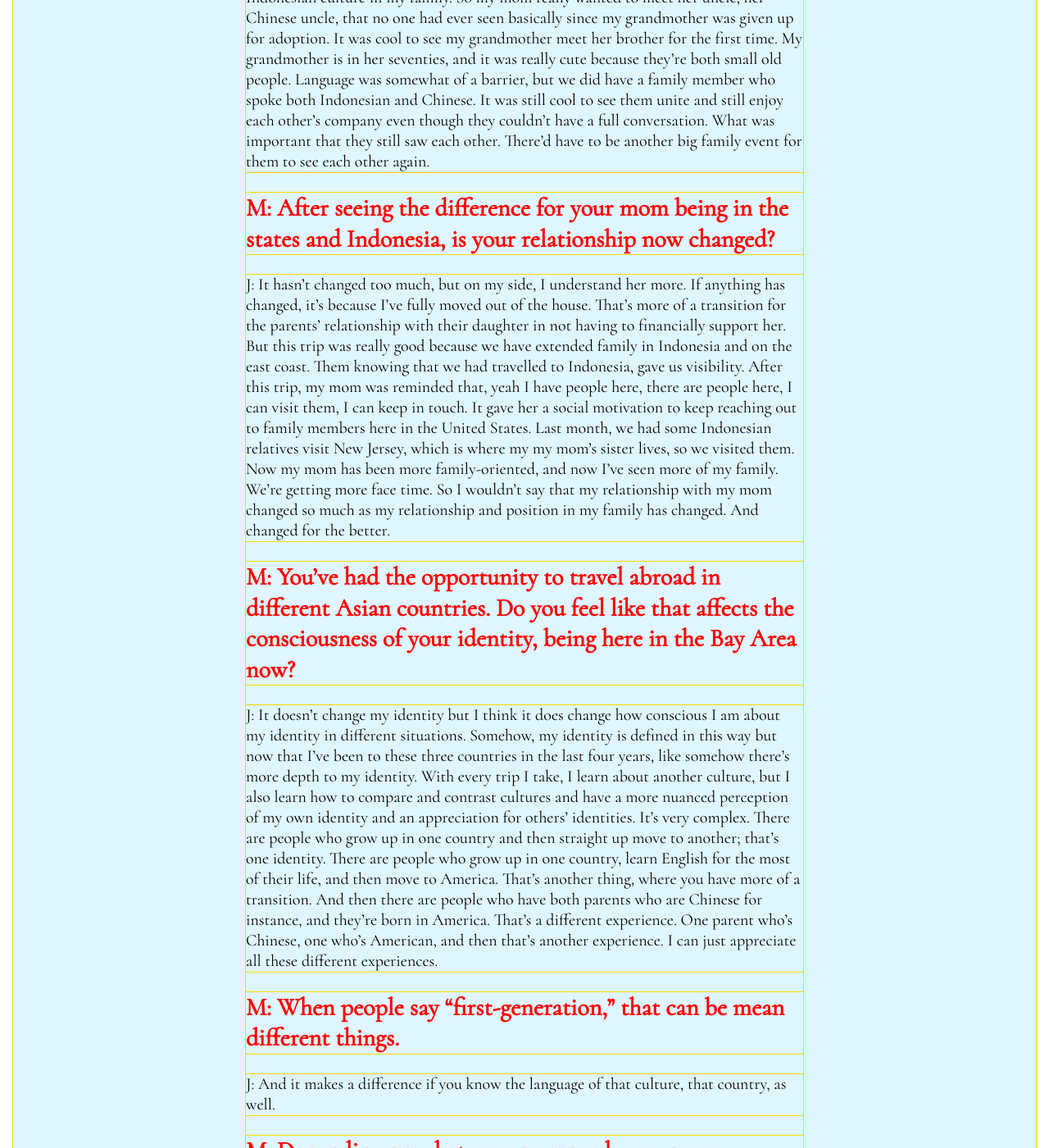
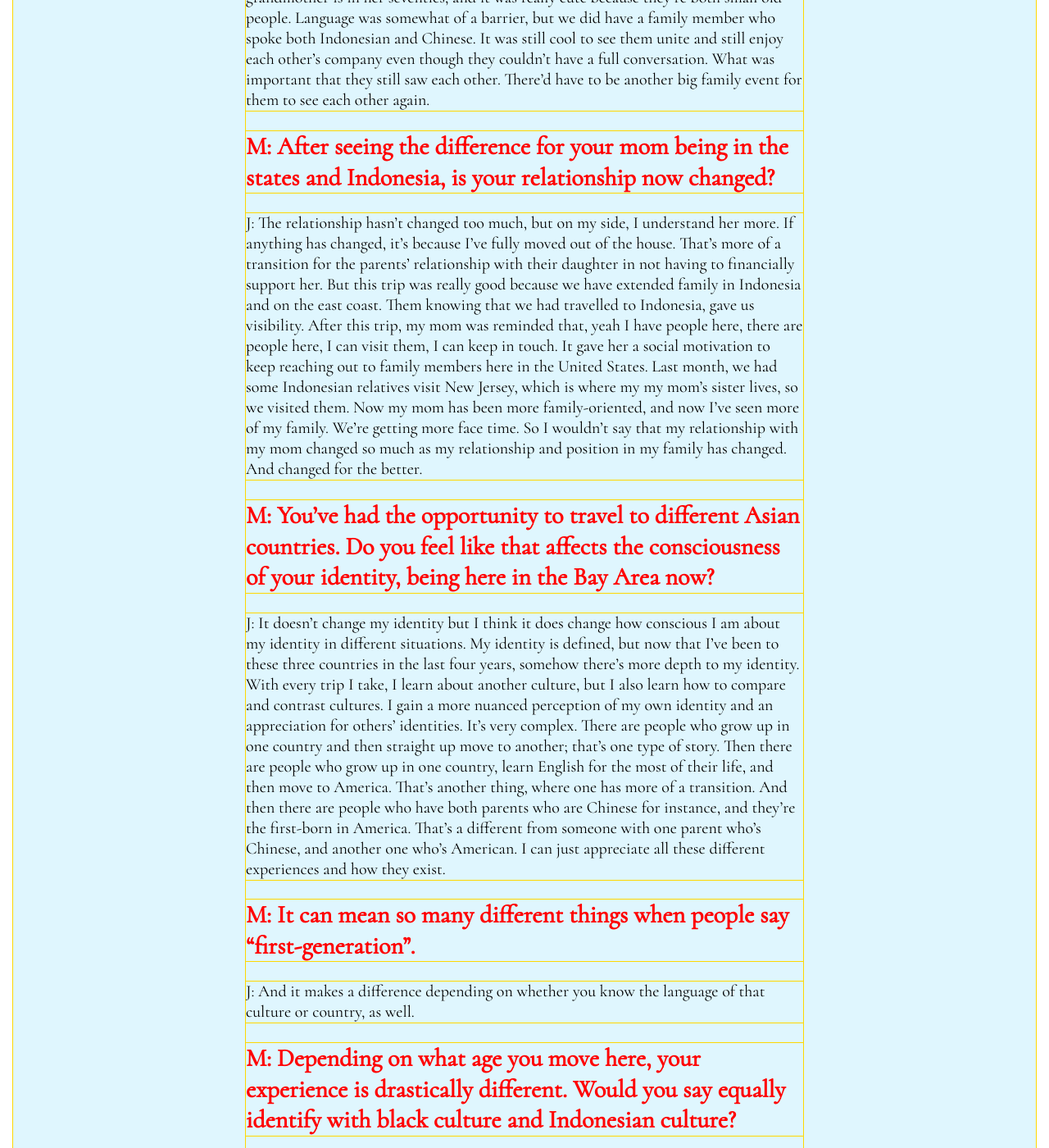
Before and after one commit to meirumag/meirumag.github.io, a Jekyll site: the page built from _posts/2017-05-21-jessica.markdown, in a window 1280 px wide and 1400 px high, scrolled down 6656 px. Shown: the whole window at 82% size. Built offline with Jekyll 4.4.1, drawn with Linux system fonts in a browser that asks for light colours; nearby versions of some CDN libraries; some web fonts are replaced; some of the changed text lies outside the part shown.

Commit message:
Updated Jessica

```diff
--- a/_posts/2017-05-21-jessica.markdown
+++ b/_posts/2017-05-21-jessica.markdown
@@ -12,7 +12,7 @@
 
 {{ writing }}
 
-## Meiru Mag: Hey Jessica! Let’s have you start by telling us a bit about yourself and where you grew up.
+## Meiru Mag: Hey Jessica. Let’s have you start by telling us a bit about yourself and where you grew up.
 
 Jessica: My name is Jessica. I’m 24 years old, and I’ve been out of college for about two years now. I’m an engineer here in the South Bay. I like to do artsy things, and I’m interested in languages. I like cultures. I grew up in Southern California and spent most of my life there. I went to college here in the South Bay and went back home for a year after college.
 
@@ -112,15 +108,15 @@
 
 ## M: After seeing the difference for your mom being in the states and Indonesia, is your relationship now changed?
 
-J: It hasn’t changed too much, but on my side, I understand her more. If anything has changed, it’s because I’ve fully moved out of the house. That’s more of a transition for the parents’ relationship with their daughter in not having to financially support her. But this trip was really good because we have extended family in Indonesia and on the east coast. Them knowing that we had travelled to Indonesia, gave us visibility. After this trip, my mom was reminded that, yeah I have people here, there are people here, I can visit them, I can keep in touch. It gave her a social motivation to keep reaching out to family members here in the United States. Last month, we had some Indonesian relatives visit New Jersey, which is where my my mom’s sister lives, so we visited them. Now my mom has been more family-oriented, and now I’ve seen more of my family. We’re getting more face time. So I wouldn’t say that my relationship with my mom changed so much as my relationship and position in my family has changed. And changed for the better.
+J: The relationship hasn’t changed too much, but on my side, I understand her more. If anything has changed, it’s because I’ve fully moved out of the house. That’s more of a transition for the parents’ relationship with their daughter in not having to financially support her. But this trip was really good because we have extended family in Indonesia and on the east coast. Them knowing that we had travelled to Indonesia, gave us visibility. After this trip, my mom was reminded that, yeah I have people here, there are people here, I can visit them, I can keep in touch. It gave her a social motivation to keep reaching out to family members here in the United States. Last month, we had some Indonesian relatives visit New Jersey, which is where my my mom’s sister lives, so we visited them. Now my mom has been more family-oriented, and now I’ve seen more of my family. We’re getting more face time. So I wouldn’t say that my relationship with my mom changed so much as my relationship and position in my family has changed. And changed for the better.
 
-## M: You’ve had the opportunity to travel abroad in different Asian countries. Do you feel like that affects the consciousness of your identity, being here in the Bay Area now?
+## M: You’ve had the opportunity to travel to different Asian countries. Do you feel like that affects the consciousness of your identity, being here in the Bay Area now?
 
-J: It doesn’t change my identity but I think it does change how conscious I am about my identity in different situations. Somehow, my identity is defined in this way but now that I’ve been to these three countries in the last four years, like somehow there’s more depth to my identity. With every trip I take, I learn about another culture, but I also learn how to compare and contrast cultures and have a more nuanced perception of my own identity and an appreciation for others’ identities. It’s very complex. There are people who grow up in one country and then straight up move to another; that’s one identity. There are people who grow up in one country, learn English for the most of their life, and then move to America. That’s another thing, where you have more of a transition. And then there are people who have both parents who are Chinese for instance, and they’re born in America. That’s a different experience. One parent who’s Chinese, one who’s American, and then that’s another experience. I can just appreciate all these different experiences.
+J: It doesn’t change my identity but I think it does change how conscious I am about my identity in different situations. My identity is defined, but now that I’ve been to these three countries in the last four years, somehow there’s more depth to my identity. With every trip I take, I learn about another culture, but I also learn how to compare and contrast cultures. I gain a more nuanced perception of my own identity and an appreciation for others’ identities. It’s very complex. There are people who grow up in one country and then straight up move to another; that’s one type of story. Then there are people who grow up in one country, learn English for the most of their life, and then move to America. That’s another thing, where one has more of a transition. And then there are people who have both parents who are Chinese for instance, and they’re the first-born in America. That’s a different from someone with one parent who’s Chinese, and another one who’s American. I can just appreciate all these different experiences and how they exist.
 
-## M: When people say “first-generation,” that can be mean different things.
+## M: It can mean so many different things when people say “first-generation”.
 
-J: And it makes a difference if you know the language of that culture, that country, as well.
+J: And it makes a difference depending on whether you know the language of that culture or country, as well.
 
 ## M: Depending on what age you move here, your experience is drastically different. Would you say equally identify with black culture and Indonesian culture?
 
@@ -128,18 +124,18 @@
 
 ## M: Has it ever come to a time where those two cultures conflict?
 
-J: I wouldn’t say so. Not specifically the cultures, but both sides of my family maybe. My paternal grandma lived with us for a while. There were some incidents, sometimes on a daily basis, between her and my mom. Part of it was a cultural difference, and part of it was the difference in their ages and their life experiences. I feel like family and in-law relationships aren’t always the best sometimes. So there’s that. I, personally, haven’t had any incidents where I felt the cultures conflicted. I’ve never had an internal dialogue, “Am I black or am I Asian?” I’ve always felt that I’m both. Sometimes I feel like I’m one more than the other.
+J: Not the cultures specifically, but both sides of my family maybe. My paternal grandma lived with us for a while. There were some incidents, sometimes on a daily basis, between my mom and her. Part of it was a cultural difference, and part of it was the difference in their ages and their life experiences. So there’s that. I personally haven’t had any incidents where I felt the cultures conflicted. I’ve never had an internal dialogue, “Am I black or am I Asian?” Sometimes I feel like I’m one more than the other, but I've always felt that I am both.
 
-## M: How’s your range of emotions with that type of situation? Do you usually welcome people who have ready questions or conversations about your identity? Or is there a point of a “hey guys, shut up” type of thing?
+## M: How’s your range of emotions with that type of situation? Do you usually welcome people who have ready questions or conversations about your identity?
 
-J: I am a little more impatient with people who are like “Oh what are you?”, because it’s a question you get a lot. It’s as if someone has a funny name, and people make a joke out of it. That person always hears that everywhere they go, the same joke over and over again. So, simple questions don’t get on my nerves, but, I mean, they are questions that I have to answer again and again. If people ask more in-depth questions or are more curious, I tend to welcome and appreciate that a bit more. It shows that they’re somewhat culturally aware. I mean, if people start asking me what I am, and then proceed to ask more questions, that’s definitely welcome as well. I found that a lot people don’t know that much about Indonesian culture. Many questions I get that are like, “oh so the language it’s Bahasa, right?” Indonesian, yeah, that’s the language.
+J: I am a little more impatient with people who ask “Oh what are you?”. It’s as if someone has a funny name, and people make a joke out of it. That person always hears that everywhere they go, the same joke over and over again. So, simple questions don’t get on my nerves, but, I mean, they are questions that I have to answer again and again. If people ask more in-depth questions or are more curious, I tend to welcome and appreciate that a bit more. It shows that they’re somewhat culturally aware. I mean, if people start asking me what I am, and then proceed to ask more questions, that’s definitely welcome as well. I found that a lot people don’t know that much about Indonesian culture. Many questions I get that are like, “oh so the language it’s Bahasa, right?” Indonesian, yeah, that’s the language.
 
 ## M: Would you ever want to move to Indonesia?
 
-J: I wouldn’t want to move there. But I know my mom has wanted to move back because that is her home. I’ve spent my entire life here in America. This is my home. I would visit Indonesia again but I don’t feel like I would invest a lot of my life in the country. It would be to see the people. I would go back in the next couple of years, either by myself or with my mom or with both my mom and dad, to visit family and to see other things in Indonesia, like Bali or Medan.
+J: I wouldn’t want to move there. I’ve spent my entire life here in America. This is my home. I would visit Indonesia again but I don’t feel like I would invest a lot of my life in the country. It would be to see the people. I would go back in the next couple of years, either by myself or with my mom or with both my mom and dad, to visit family and to see other things in Indonesia, like Bali or Medan.
 
-## M: Thinking inter-generationally, how would you communicate these things that you learned about yourself? Because we wonder about this, too, with our future kids and grandchildren, how much can we really pass on?
+## M: Thinking inter-generationally, how would you communicate these things that you learned about yourself? We wonder about this, too, about how much can we really pass on to our future kids and grandchildren.
 
-J: Yeah that’s something I’ve been thinking about, too. Indonesian is not my first language. I would not be able to teach my child Indonesian unless I was in an Indonesian community or if my mom lived close by and talked to my child a lot. I’m not sure, but I know that I want to expose my children and even my housemates to different cultures. It’s also an excuse to learn more Indonesian things. Like, hey, this is a part of my culture, I’m still learning about it and on my journey to learn more about it. I’m going to check out this place, I have an emotional cultural tie to this—do you all wanna come with me? Let’s go make a new experience and learn. That’s how I view it.
+J: Yeah that’s something I’ve been thinking about, too. For instance, Indonesian is not my first language. I would not be able to teach my child Indonesian unless I was in an Indonesian community or if my mom lived close by and talked to my child a lot. I’m not sure, but I know that I want to expose my children and even my housemates to different cultures. It’s also an excuse to learn more Indonesian things. Hey, this is a part of my culture, I’m still learning about it and on my journey to learn more about it. I’m going to check out this place, I have an emotional cultural tie to this—do you all wanna come with me? Let’s go make a new experience and learn. That’s how I view it.
 
 {{end_block}}
```
Also changed, not shown: other parts of _posts/2017-05-21-jessica.markdown (+4 -8 lines).
